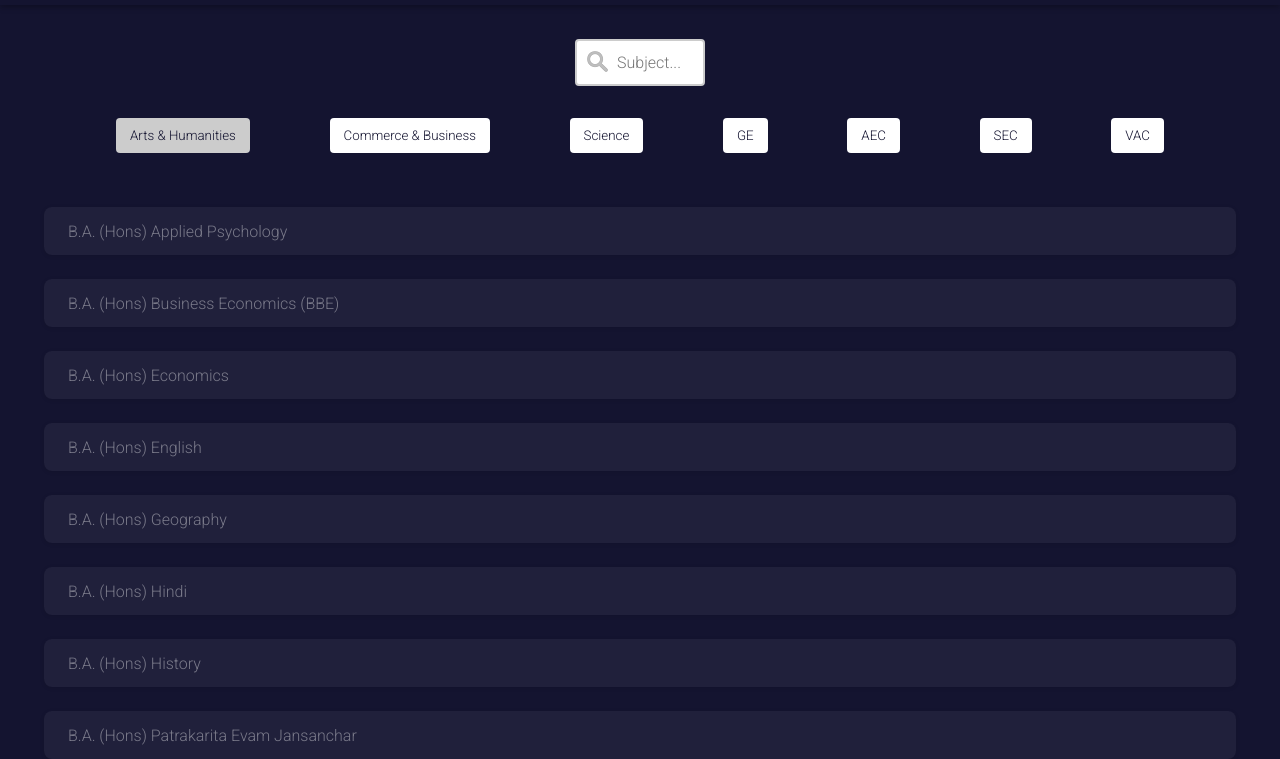
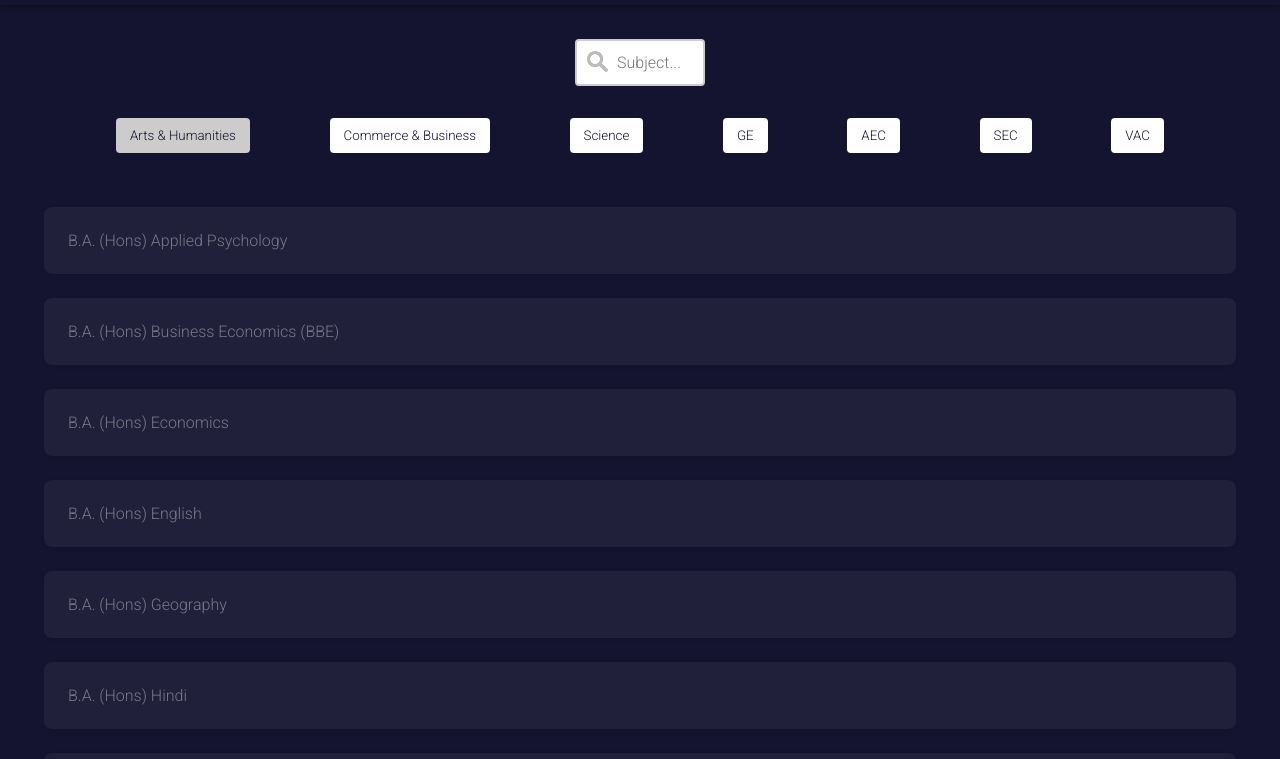
Before and after one commit to Shadonkun/duhive, a plain HTML site: page course_page.html in a window 1280 px wide. Shown: the part 41-800 px from the top of the page. Drawn offline with Linux system fonts and the light colour scheme.

Commit message:
Update course_styles.css

```diff
--- a/css/course_styles.css
+++ b/css/course_styles.css
@@ -174,7 +174,8 @@ nav a:hover {
   padding: 1.5rem;
   border-radius: 8px;
   box-shadow: 0 1px 4px rgba(0,0,0,0.1);
-  height: 30px;
+  height: auto;
+  min-height: 30px;
   display: flex;
   align-items: center;
 }
```
